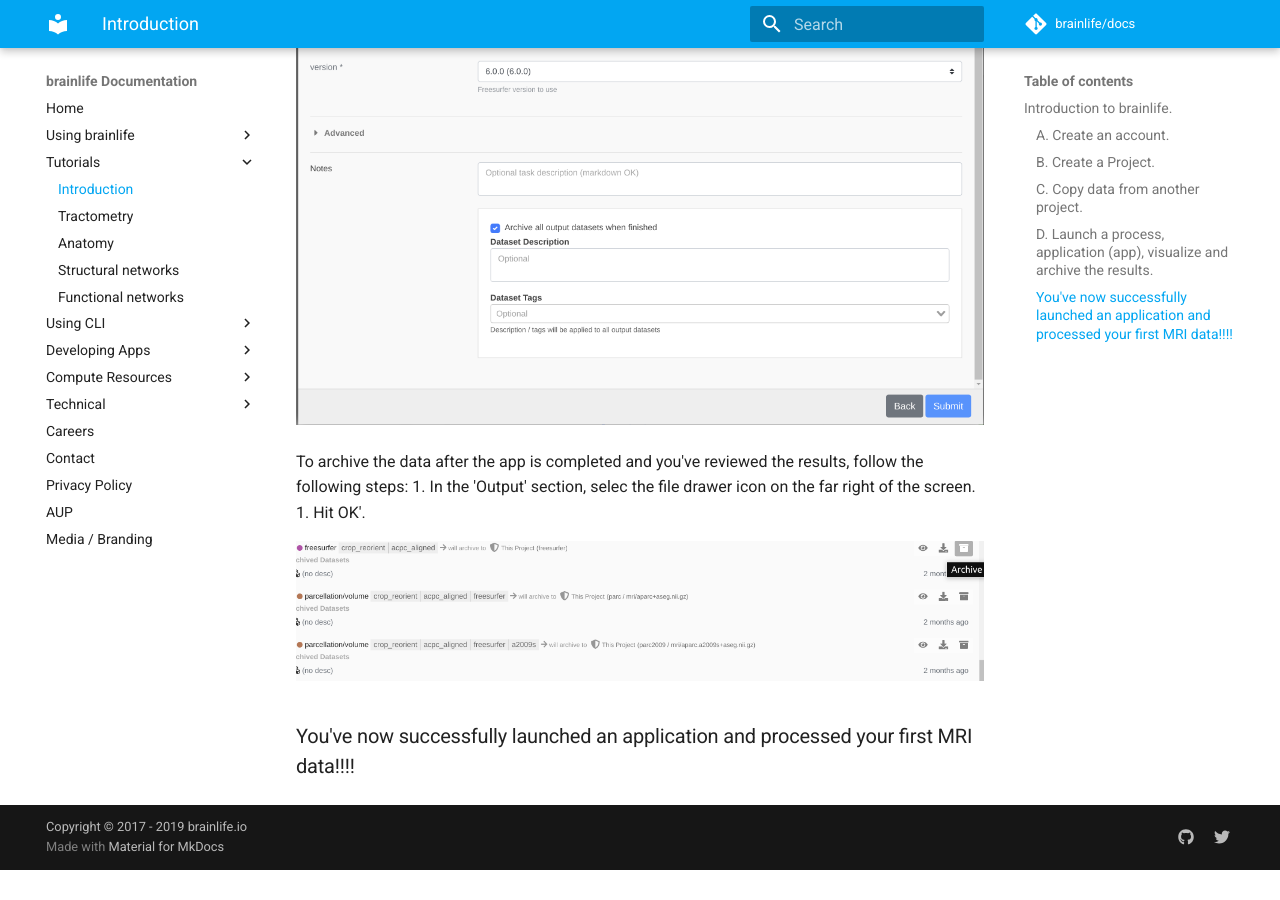
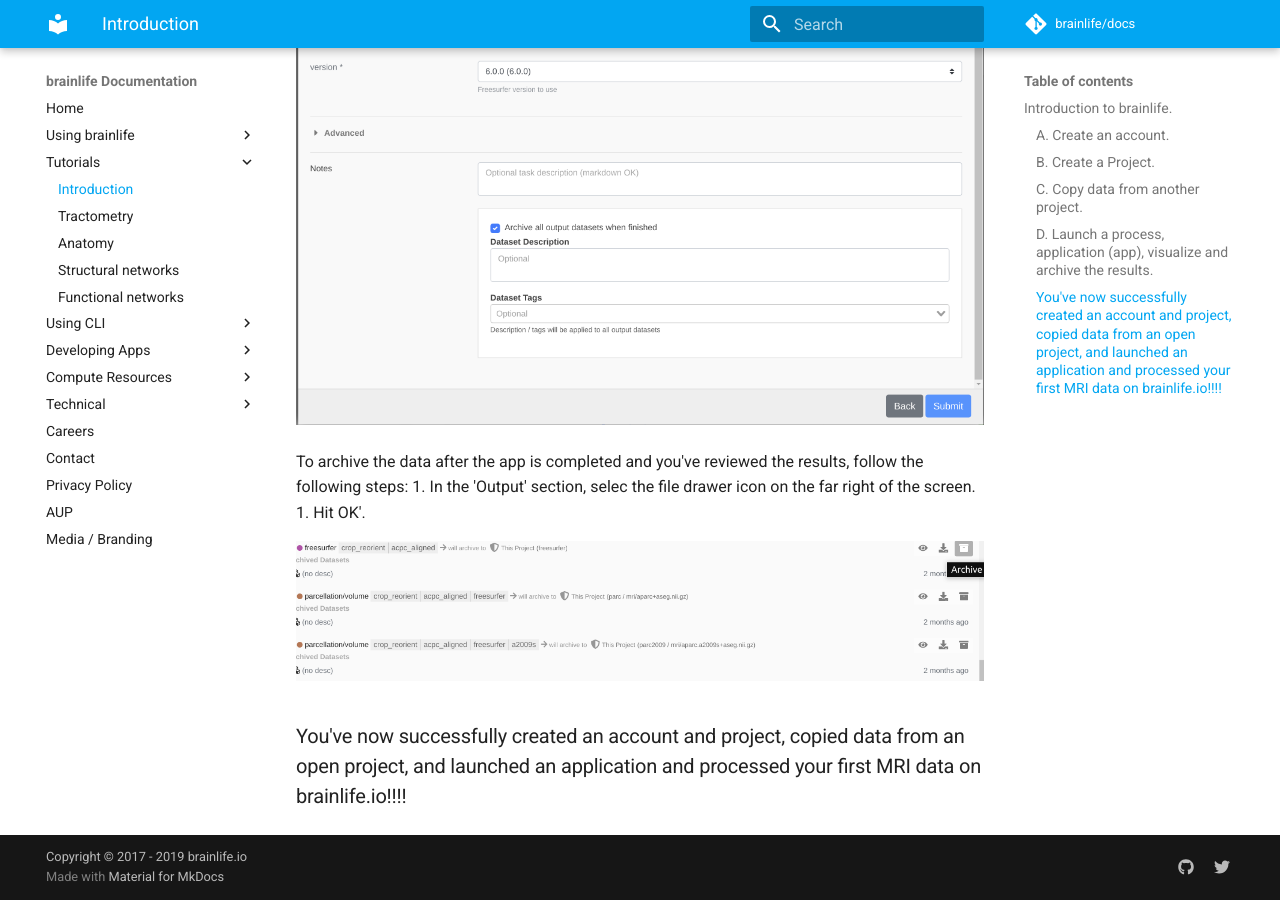
Before and after one commit to brainlife/docs, an MkDocs documentation site: the page built from docs/tutorial/introduction-to-brainlife.md, in a window 1280 px wide and 900 px high, scrolled down 6086 px. Built offline with MkDocs 1.6.1 and Material for MkDocs 9.7.7, drawn with Linux system fonts in a browser that asks for light colours; comment, search, counter and statistics services are not loaded; before the commit the page ends 6956 px from its top, so only the background shows below that.

Commit message:
Update introduction-to-brainlife.md

```diff
--- a/docs/tutorial/introduction-to-brainlife.md
+++ b/docs/tutorial/introduction-to-brainlife.md
@@ -124,7 +124,7 @@
 
 ![Archive-output](/docs/img/archive-freesurfer-outputs.png)
 
-### You've now successfully launched an application and processed your first MRI data!!!!
+### You've now successfully created an account and project, copied data from an open project, and launched an application and processed your first MRI data on brainlife.io!!!!
 
 <!---
 ### E. Launch pipelines to efficiently and accurately process entire datasets.
```
